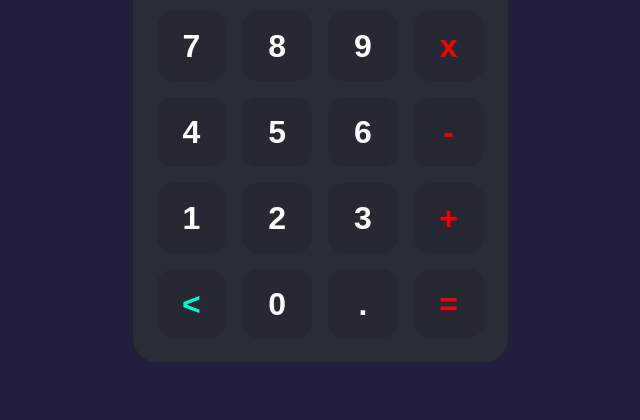
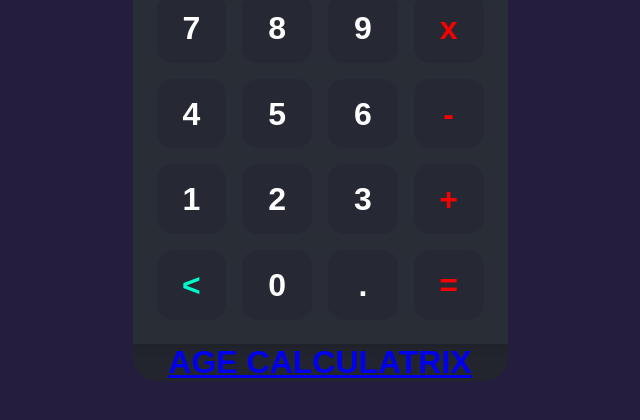
Before and after one commit to codewithritik07/Calculatrix, a plain HTML site: page index.html in a window 1280 px wide. Shown: the part 368-788 px from the top of the page, without its empty margins (320-960 px from the left). Drawn offline with Linux system fonts and the light colour scheme.

Commit message:
Update index.html

```diff
--- a/index.html
+++ b/index.html
@@ -102,11 +102,13 @@
 					<span>=</span>
 				</div>
 			</div>
+      <div class="footer"><footer><h1> <a href="age.html">AGE CALCULATRIX</a></h1></footer></div>
 
 		</div>
 
 	</div>
 
 	<script src="script.js"></script>
+
 </body>
 </html>
```
